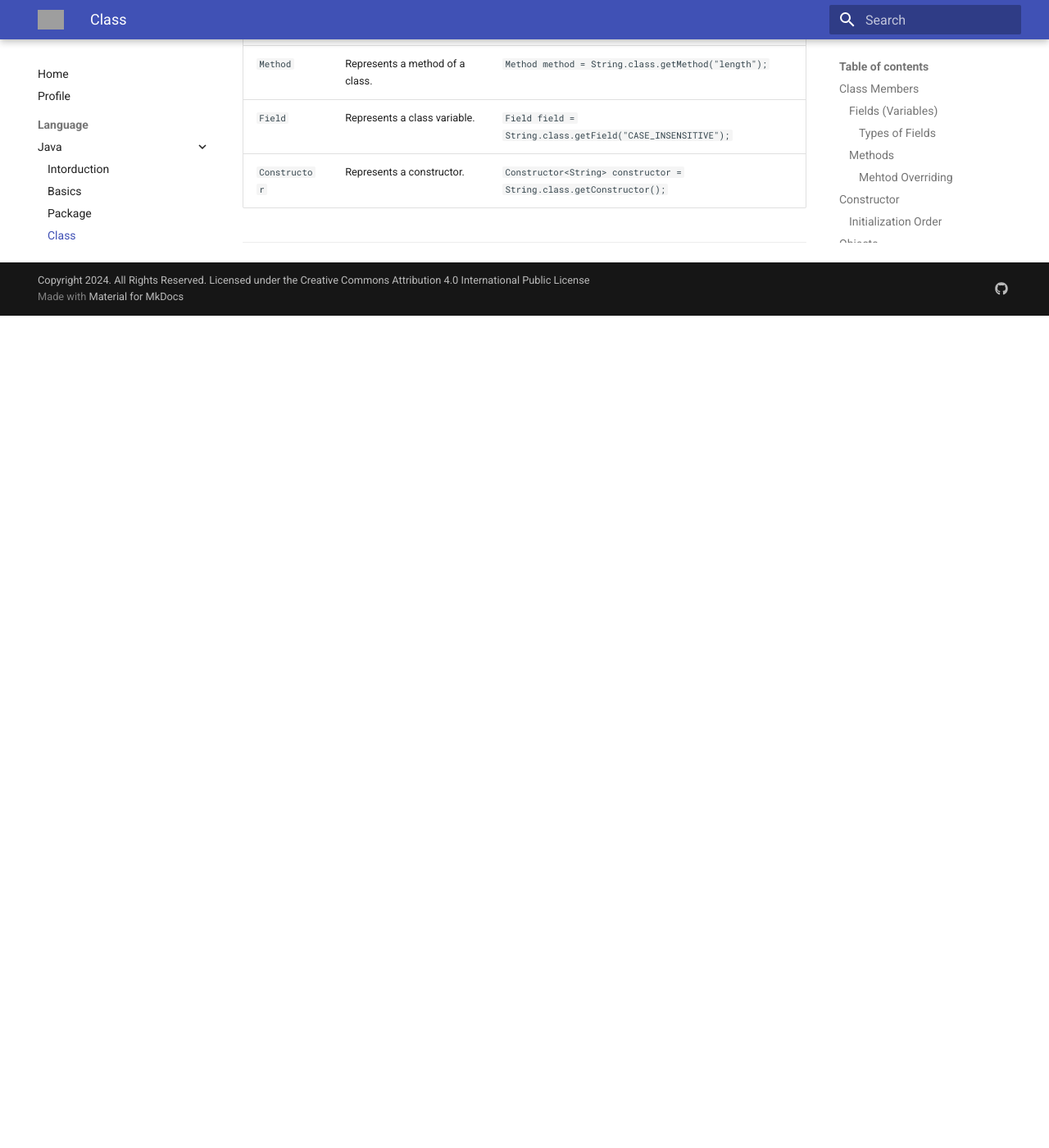
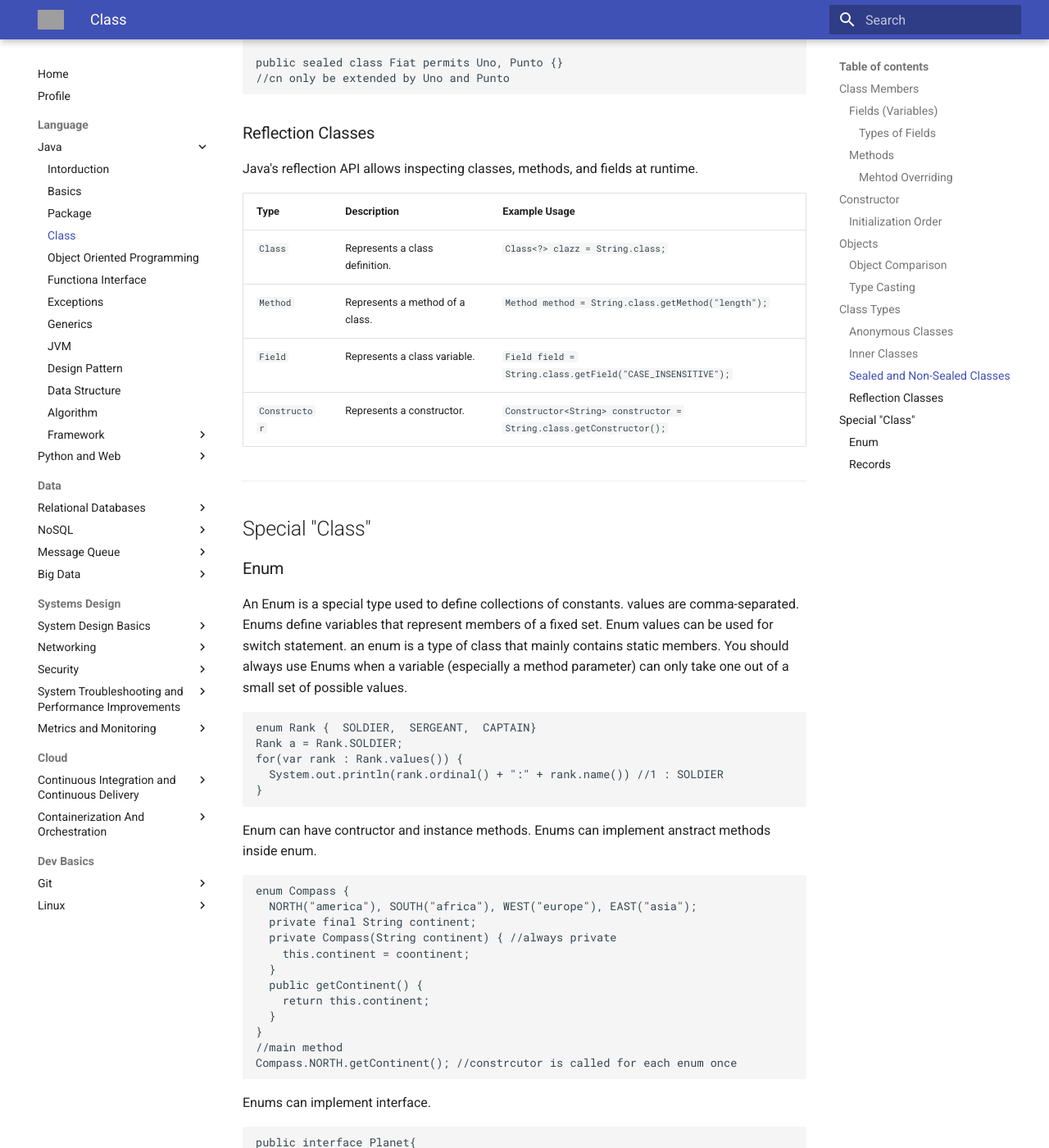
Before and after one commit to moascode/hub, an MkDocs documentation site: the page built from courses/language/java/class.md, in a window 1280 px wide and 1400 px high, scrolled down 4201 px. Shown: the whole window at 82% size. Built offline with MkDocs 1.6.1 and Material for MkDocs 9.7.7, drawn with Linux system fonts in a browser that asks for light colours; before the commit the page ends 4586 px from its top, so only the background shows below that; some of the changed text lies outside the part shown; grey boxes are pictures that could not be loaded.

Commit message:
Add Special class Enum, Sealed class

````diff
--- a/courses/language/java/class.md
+++ b/courses/language/java/class.md
@@ -145,8 +145,23 @@ class Robot {
 
 ### Sealed and Non-Sealed Classes
 
-- **Sealed Classes**: Restrict which other classes can extend them.
+- **Sealed Classes**: Restrict which other classes can extend them. It must be declared in the same package as it's subclasses.
 - **Non-Sealed Classes**: Allow unrestricted inheritance.
+
+```java
+public sealed class Car permits Ford, Renault, Fiat {}
+//each of the permitted class must extend Car
+//subclasses have to be either final, sealed or non-sealed
+
+public final class Ford extends Car {}
+//can not be further extended
+
+public non-sealed class Renault extends Car {}
+//can be extended by any other class
+
+public sealed class Fiat permits Uno, Punto {}
+//cn only be extended by Uno and Punto
+```
 
 ### Reflection Classes
 
@@ -160,3 +175,63 @@ Java's reflection API allows inspecting classes, methods, and fields at runtime.
 | `Constructor` | Represents a constructor.                 | `Constructor<String> constructor = String.class.getConstructor();` |
 
 ---
+
+## Special "Class"
+
+### Enum
+
+An Enum is a special type used to define collections of constants. values are comma-separated. Enums define variables that represent members of a fixed set. Enum values can be used for switch statement. an enum is a type of class that mainly contains static members. You should always use Enums when a variable (especially a method parameter) can only take one out of a small set of possible values.
+
+```java
+enum Rank {  SOLDIER,  SERGEANT,  CAPTAIN}
+Rank a = Rank.SOLDIER;
+for(var rank : Rank.values()) {
+  System.out.println(rank.ordinal() + ":" + rank.name()) //1 : SOLDIER
+}
+```
+
+Enum can have contructor and instance methods.
+Enums can implement anstract methods inside enum.
+
+```java
+enum Compass {
+  NORTH("america"), SOUTH("africa"), WEST("europe"), EAST("asia");
+  private final String continent;
+  private Compass(String continent) { //always private
+    this.continent = coontinent;
+  }
+  public getContinent() {
+    return this.continent;
+  }
+}
+//main method
+Compass.NORTH.getContinent(); //constrcutor is called for each enum once
+```
+
+Enums can implement interface.
+
+```java
+public interface Planet{
+  String getPlanetName();
+}
+enum Compass implements Planet {
+  //implement for specific enum
+  NORTH {
+    public String getPlanetName(){return "Earth in the North";}
+  },
+  SOUTH {
+    public String getPlanetName(){return "Earth in the South";}
+  }
+  //or can also implement as a generic one
+  public String getPlanetName(){return "Earth";}
+}
+//main method
+Compass.SOUTH.getPlanetName();
+```
+
+### Records
+
+Encapsulated classes but without boilerplate code. Encapsulation is secured. Constructor, getters, toStirng(), equals(), hashCode() are auto generated. Records can not have fields other than in constrcutor. Record can have static fields and methods.
+
+```java
+```
````
Also changed, not shown: courses/language/java/data_structure.md (+0 -9 lines).
